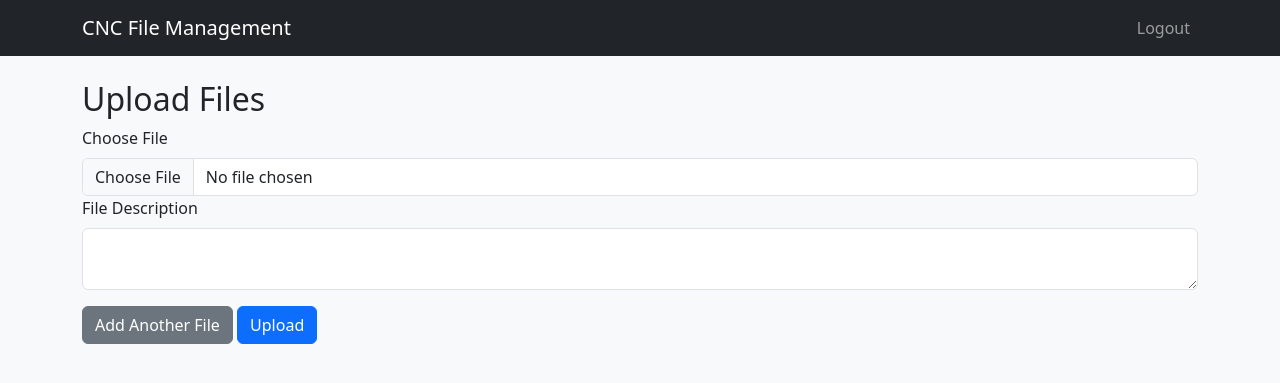
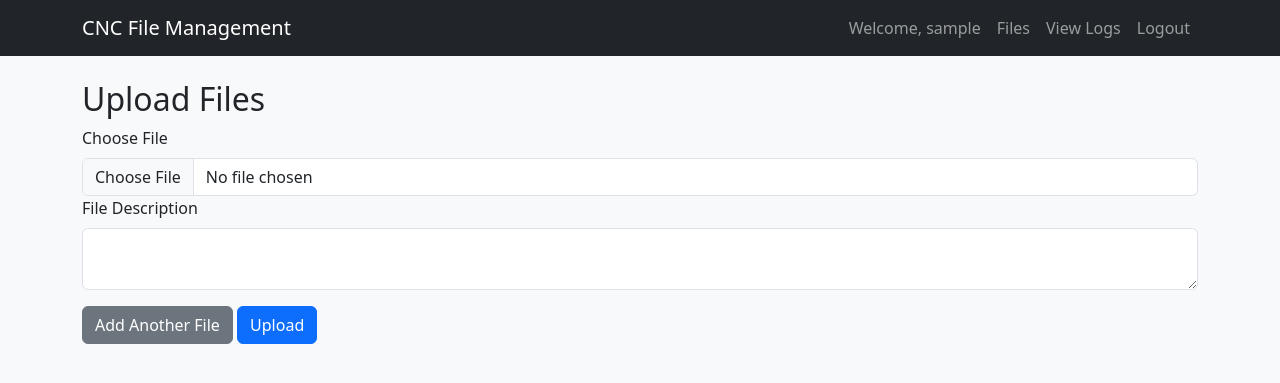
Before and after one commit to KasunPremarathna/CNC-Fille-Manager, a PHP site: page /upload.php in a window 1280 px wide. Shown: the top 383 px of the page. Run offline with PHP 8.4, Linux system fonts and the light colour scheme; the visitor is signed in with stand-in values (Sample User, id 1).

Commit message:
uplod php with mod

```diff
--- a/upload.php
+++ b/upload.php
@@ -44,7 +44,7 @@ if ($_SERVER['REQUEST_METHOD'] == 'POST') {
             continue;
         }
 
-        // Check MIME type for .nc and .txt
+        // Check MIME type for .nc, .txt, .pdf, .step
         $finfo = finfo_open(FILEINFO_MIME_TYPE);
         $mime = finfo_file($finfo, $tmp_name);
         finfo_close($finfo);
@@ -53,7 +53,6 @@ if ($_SERVER['REQUEST_METHOD'] == 'POST') {
             'application/octet-stream' => ['nc'],
             'application/pdf' => ['pdf'],
             'application/step' => ['step'],
-            // Add more as needed
         ];
         $ext = strtolower(pathinfo($filename, PATHINFO_EXTENSION));
         if (!in_array($ext, $allowed_mimes[$mime] ?? [])) {
@@ -70,15 +69,29 @@ if ($_SERVER['REQUEST_METHOD'] == 'POST') {
             preg_match('/_Rev\s+([^-]+)/', $filename, $revision_matches);
             $revision_number = trim($revision_matches[1] ?? '');
 
-            // Insert file metadata
+            // Insert file metadata with status
             $description = $_POST['file_description'][$key] ?? '';
-            $sql = "INSERT INTO files (drawing_number, revision_number, filename, filepath, description, uploaded_by)
-                    VALUES (?, ?, ?, ?, ?, ?)";
+            $sql = "INSERT INTO files (drawing_number, revision_number, filename, filepath, description, uploaded_by, status)
+                    VALUES (?, ?, ?, ?, ?, ?, 'pending')";
             $stmt = $conn->prepare($sql);
-            $stmt->bind_param("sssssi", $drawing_number, $revision_number, $filename, $filepath, $description, $uploaded_by);
+            $stmt->bind_param("sssssis", $drawing_number, $revision_number, $filename, $filepath, $description, $uploaded_by, $status);
 
             if ($stmt->execute()) {
-                logActivity($uploaded_by, 'upload', 'Uploaded file: ' . $filename);
+                $file_id = $conn->insert_id;
+                logActivity($uploaded_by, 'upload', 'Uploaded file: ' . $filename . ' (Pending Approval)');
+
+                // Create notifications for engineers and admins
+                $query = "SELECT id FROM users WHERE role IN ('engineer', 'admin')";
+                $result = $conn->query($query);
+                while ($row = $result->fetch_assoc()) {
+                    $notify_query = "INSERT INTO notifications (file_id, user_id, message)
+                                     VALUES (?, ?, ?)";
+                    $message = "New file '$filename' pending approval.";
+                    $notify_stmt = $conn->prepare($notify_query);
+                    $notify_stmt->bind_param("iis", $file_id, $row['id'], $message);
+                    $notify_stmt->execute();
+                    $notify_stmt->close();
+                }
             } else {
                 logActivity($uploaded_by, 'upload_failed', 'Failed to save file to database: ' . $filename);
                 unlink($filepath);
@@ -100,16 +113,32 @@ if ($_SERVER['REQUEST_METHOD'] == 'POST') {
 <head>
     <meta charset="UTF-8">
     <meta name="viewport" content="width=device-width, initial-scale=1.0">
-    <title>Upload Files</title>
+    <title>Upload Files - CNC File Management</title>
     <link href="https://cdn.jsdelivr.net/npm/bootstrap@5.3.0/dist/css/bootstrap.min.css" rel="stylesheet">
-    <link rel="stylesheet" href="styles.css">
+    <link rel="stylesheet" href="css/styles.css">
 </head>
 <body>
     <nav class="navbar navbar-expand-lg navbar-dark bg-dark">
         <div class="container">
-            <a class="navbar-brand" href="#">CNC File Management</a>
-            <div class="navbar-nav">
-                <a class="nav-link" href="logout.php">Logout</a>
+            <a class="navbar-brand" href="dashboard.php">CNC File Management</a>
+            <button class="navbar-toggler" type="button" data-bs-toggle="collapse" data-bs-target="#navbarNav">
+                <span class="navbar-toggler-icon"></span>
+            </button>
+            <div class="collapse navbar-collapse" id="navbarNav">
+                <ul class="navbar-nav ms-auto">
+                    <li class="nav-item">
+                        <span class="nav-link">Welcome, <?= htmlspecialchars($_SESSION['username'] ?? 'User') ?></span>
+                    </li>
+                    <li class="nav-item">
+                        <a class="nav-link" href="file_browser.php"><i class="bi bi-folder2-open"></i> Files</a>
+                    </li>
+                    <li class="nav-item">
+                        <a class="nav-link" href="logs.php"><i class="bi bi-journal-text"></i> View Logs</a>
+                    </li>
+                    <li class="nav-item">
+                        <a class="nav-link" href="logout.php"><i class="bi bi-box-arrow-right"></i> Logout</a>
+                    </li>
+                </ul>
             </div>
         </div>
     </nav>
@@ -138,6 +167,7 @@ if ($_SERVER['REQUEST_METHOD'] == 'POST') {
         </div>
     </div>
 
+    <script src="https://cdn.jsdelivr.net/npm/bootstrap@5.3.0/dist/js/bootstrap.bundle.min.js"></script>
     <script>
         function addFileUpload() {
             const fileUploadSection = document.getElementById('file-upload-section');
@@ -179,3 +209,4 @@ if ($_SERVER['REQUEST_METHOD'] == 'POST') {
     </script>
 </body>
 </html>
+<?php $conn->close(); ?>
```
